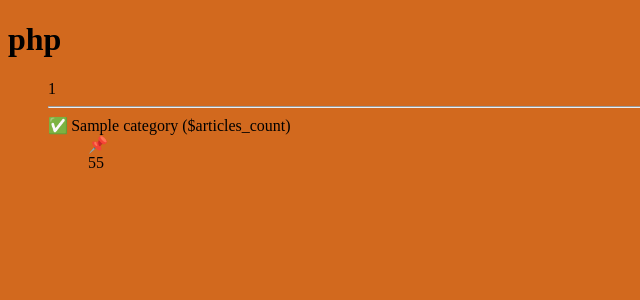
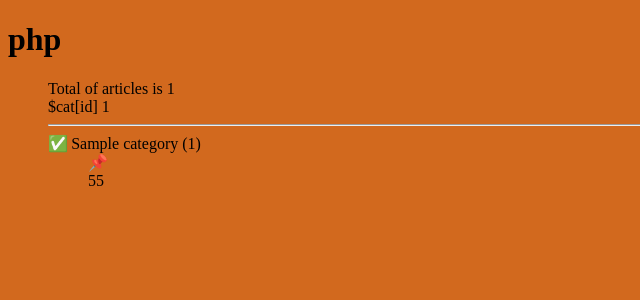
Before and after one commit to pavel88silber/php.gogo, a PHP site: page / in a window 1280 px wide. Shown: the top 300 px of the page, without its empty margins (0-640 px from the left). Run offline with PHP 8.4, Linux system fonts and the light colour scheme; tables that the repository leaves empty or names only in its code hold one stand-in row (values such as "Sample post"); data that the repository does not hold is empty.

Commit message:
Update index.php

```diff
--- a/index.php
+++ b/index.php
@@ -12,7 +12,6 @@
         <h1>php</h1>
 
         <?php
-
             $connect = mysqli_connect('php.gogo', 'root', '', 'test_db');     // mysqli_connect(server, user, pass, db_name)
 
             if($connect == false) {
@@ -24,38 +23,25 @@
             $result = mysqli_query($connect, "SELECT * FROM `articles_categories`");
             $artic = mysqli_query($connect, "SELECT * FROM `articles`");
 
-            // $r1 = mysqli_fetch_assoc($result);
-            // print_r($r1);   // Array ( [id] => 1 [title] => Sport )
-            // while ( $record = mysqli_fetch_assoc($result) ) {
-            //     // while not empty
-            //     print_r($record);
-            //     echo '<br>';
-            // }
-
-
-            $count = mysqli_num_rows($result);
-
+            $count = mysqli_num_rows($result); // total number of articles
         ?>
 
             <ul>
                 <?php
+
+                    echo 'Total of articles is ' . $count . '<br>';
+
                     while ( $cat = mysqli_fetch_assoc($result) ) {
 
-                        $text = mysqli_fetch_assoc($artic);
+                        $articles_count = mysqli_query($connect, "SELECT * FROM `articles`");
 
-                        $articles_count = mysqli_query($connect, "SELECT * FROM `articles`");
-                        $num_artic =  mysqli_fetch_assoc($articles_count);
-                        $art_num = $num_artic[category_id];
+                        echo '$cat[id]  ' . $cat[id];
 
-                        echo $count;
-                        // if ($art_num) {
-                        //     echo $num;
-                        // } else {
-                        //     $num =+ 1;
-                        // }
+                        $count_new = mysqli_query($connect, "SELECT * FROM `articles` WHERE `category_id` = " . $cat['id']);
 
 
-                        echo '<hr>' . '<li>' . $cat['title'] . ' ' . '(' . '$articles_count' . ')'.
+
+                        echo '<hr>' . '<li>' . $cat['title'] . ' ' . '(' . mysqli_num_rows($count_new) . ')'.
 
                         '<ul>' .
                             '<li>' . '<br>' . rand(10, 99). '</li>' .
```
